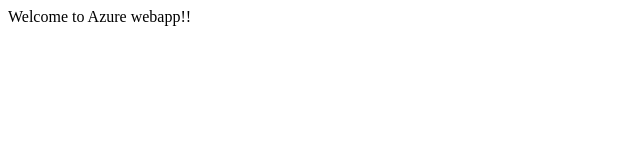
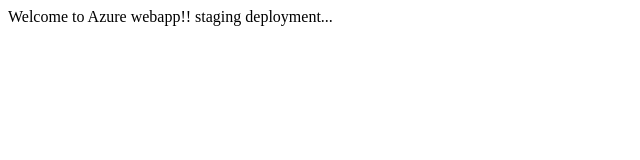
Before and after one commit to RamnathRepakula/citrixazuredemoapp, a plain HTML site: page index.html in a window 1280 px wide. Shown: the whole page, without its empty margins (0-640 px from the left). Drawn offline with Linux system fonts and the light colour scheme.

Commit message:
Update index.html

```diff
--- a/index.html
+++ b/index.html
@@ -1,5 +1,5 @@
 <html>
 <body>
-Welcome to Azure webapp!!
+Welcome to Azure webapp!! staging deployment...
 </body>
 </html>
```
